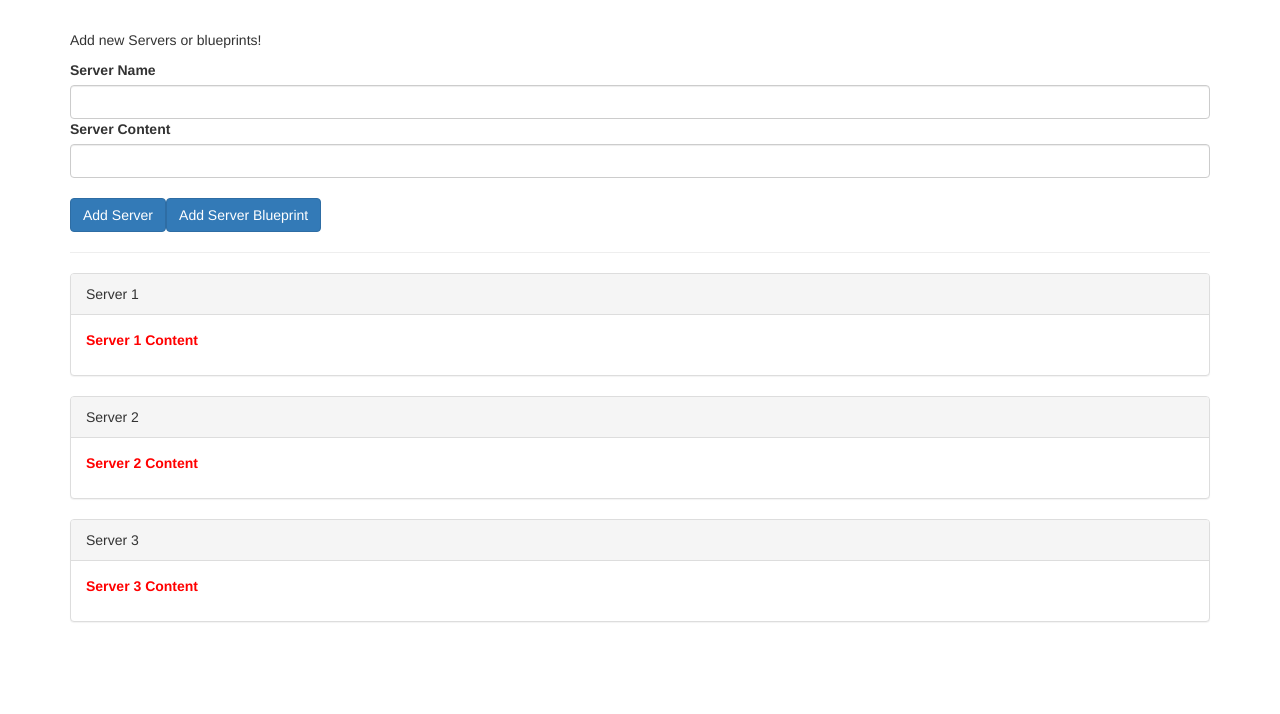
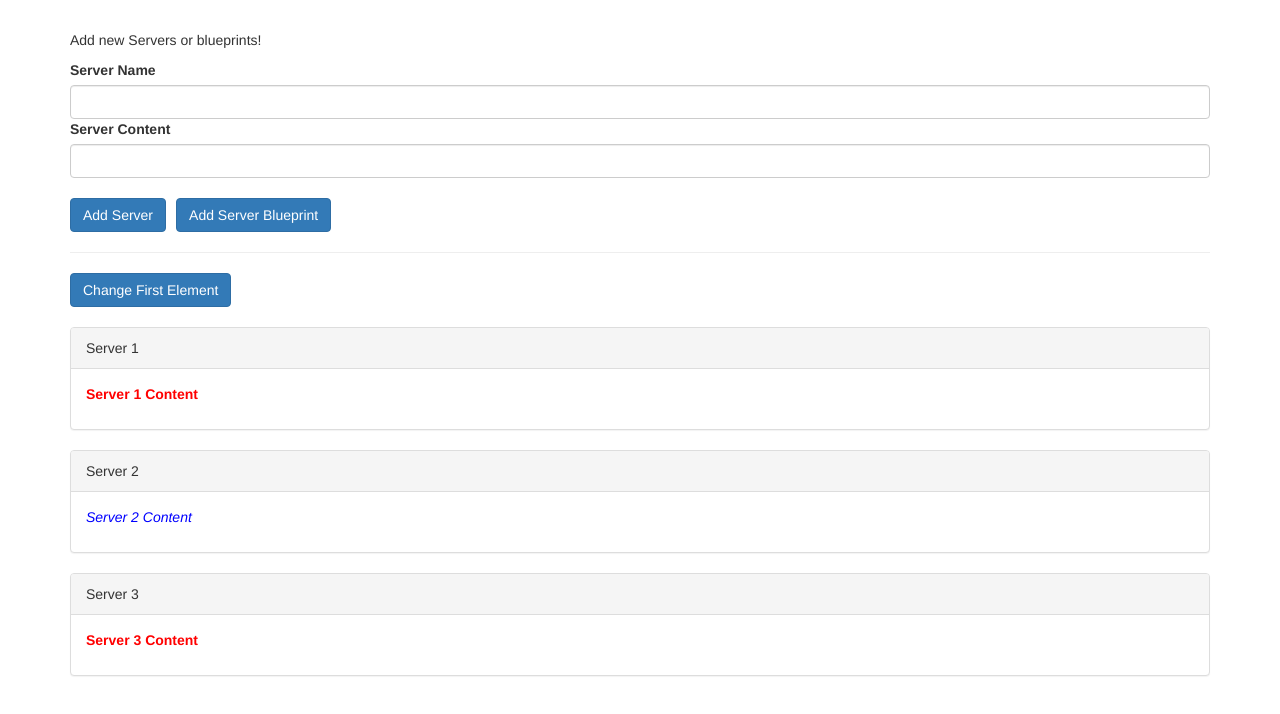
Before and after one commit to vmnog/angular-databinding, an Angular app: page / in a window 1280 px wide. Shown: the top 714 px of the page. Built offline with nearby package versions, Linux system fonts and the light colour scheme.

Commit message:
feat: implementing ngOnChanges

```diff
--- a/src/app/app.component.html
+++ b/src/app/app.component.html
@@ -6,10 +6,29 @@
   <hr />
   <div class="row">
     <div class="col-xs-12">
+      <button
+        class="btn btn-primary"
+        style="margin-bottom: 20px"
+        (click)="onChangeFirst()"
+      >
+        Change First Element
+      </button>
+
       <app-server-element
         *ngFor="let serverElement of serverElements"
         [srvElement]="serverElement"
-      ></app-server-element>
+        [name]="serverElement.name"
+      >
+        <p>
+          <strong *ngIf="serverElement.type === 'server'" style="color: red">
+            {{ serverElement.content }}
+          </strong>
+
+          <em *ngIf="serverElement.type === 'blueprint'">
+            {{ serverElement.content }}
+          </em>
+        </p>
+      </app-server-element>
     </div>
   </div>
 </div>
--- a/src/app/app.component.ts
+++ b/src/app/app.component.ts
@@ -8,9 +8,13 @@ import { Component } from "@angular/core";
 export class AppComponent {
   serverElements = [
     { type: "server", name: "Server 1", content: "Server 1 Content" },
-    { type: "server", name: "Server 2", content: "Server 2 Content" },
+    { type: "blueprint", name: "Server 2", content: "Server 2 Content" },
     { type: "server", name: "Server 3", content: "Server 3 Content" },
   ];
+
+  onChangeFirst() {
+    this.serverElements[0].name = "Changed";
+  }
 
   onServerAdded(serverData: { serverName: string; serverContent: string }) {
     this.serverElements.push({
--- a/src/app/cockpit/cockpit.component.html
+++ b/src/app/cockpit/cockpit.component.html
@@ -7,7 +7,11 @@
     <label>Server Content</label>
     <input type="text" class="form-control" #serverContentInput />
     <br />
-    <button class="btn btn-primary" (click)="onAddServer(serverNameInput)">
+    <button
+      class="btn btn-primary"
+      style="margin-right: 10px"
+      (click)="onAddServer(serverNameInput)"
+    >
       Add Server
     </button>
     <button class="btn btn-primary" (click)="onAddBlueprint(serverNameInput)">
--- a/src/app/server-element/server-element.component.html
+++ b/src/app/server-element/server-element.component.html
@@ -1,11 +1,8 @@
 <div class="panel panel-default">
+  <!-- <div class="panel-heading">{{ element.name }}</div> -->
   <div class="panel-heading">{{ element.name }}</div>
+
   <div class="panel-body">
-    <p>
-      <strong *ngIf="element.type === 'server'" style="color: red">{{
-        element.content
-      }}</strong>
-      <em *ngIf="element.type === 'blueprint'">{{ element.content }}</em>
-    </p>
+    <ng-content></ng-content>
   </div>
 </div>
--- a/src/app/server-element/server-element.component.ts
+++ b/src/app/server-element/server-element.component.ts
@@ -1,4 +1,11 @@
-import { Component, Input, OnInit, ViewEncapsulation } from "@angular/core";
+import {
+  Component,
+  Input,
+  OnChanges,
+  OnInit,
+  SimpleChanges,
+  ViewEncapsulation,
+} from "@angular/core";
 
 @Component({
   selector: "app-server-element",
@@ -6,11 +13,20 @@ import { Component, Input, OnInit, ViewEncapsulation } from "@angular/core";
   styleUrls: ["./server-element.component.css"],
   encapsulation: ViewEncapsulation.Emulated,
 })
-export class ServerElementComponent implements OnInit {
-  @Input("srvElement")
-  element: { type: string; name: string; content: string };
+export class ServerElementComponent implements OnInit, OnChanges {
+  @Input("srvElement") element: { type: string; name: string; content: string };
 
-  constructor() {}
+  @Input() name: string;
 
-  ngOnInit(): void {}
+  constructor() {
+    console.log("constructor called");
+  }
+
+  ngOnChanges(changes: SimpleChanges) {
+    console.log("ngOnChanges called", changes);
+  }
+
+  ngOnInit(): void {
+    console.log("ngOnInit called");
+  }
 }
```
